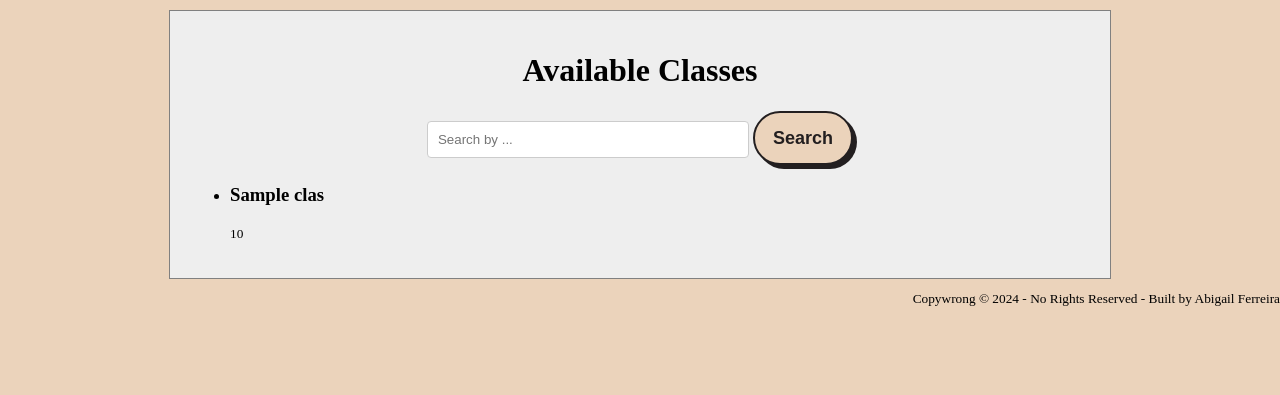
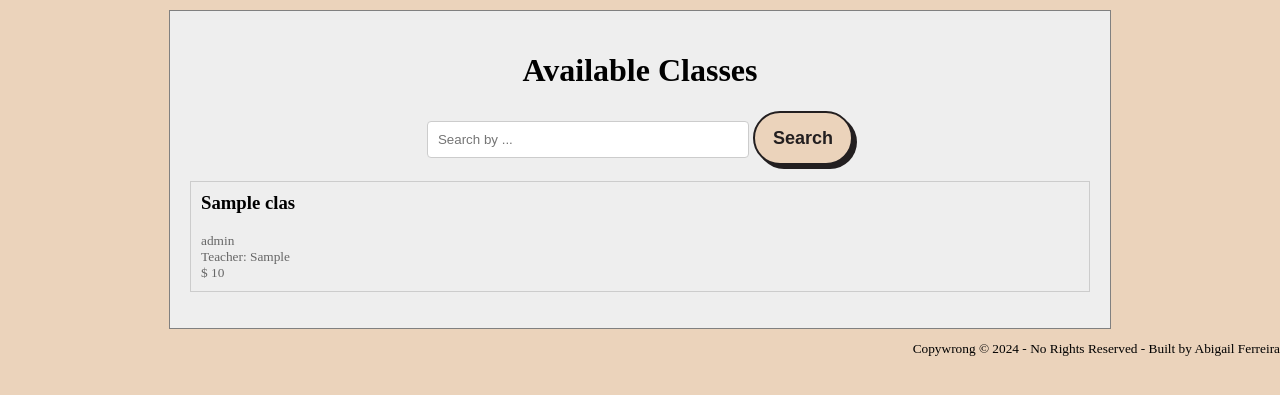
Before and after one commit to abi-7/Kiln-Connection, a PHP site: page /class.php in a window 1280 px wide. Shown: the part 46-441 px from the top of the page. Run offline with PHP 8.4, Linux system fonts and the light colour scheme; tables that the repository leaves empty or names only in its code hold one stand-in row (values such as "Sample post").

Commit message:
Update class.php
update how data is shown

```diff
--- a/class.php
+++ b/class.php
@@ -13,7 +13,7 @@ require('connect.php');
 
 // SQL is written as a String.
 //chronological order 5 most recent posts
-$query = "SELECT * FROM class ORDER BY class_name ASC LIMIT 10";
+$query = "SELECT * FROM class ORDER BY class_name ASC LIMIT 20";
 
 // A PDO::Statement is prepared from the query.
 $statement = $db->prepare($query);
@@ -54,14 +54,20 @@ $statement->execute();
             </p>
         </div>
     <?php else:?>
-        <ul>
+        <ul class="grid-container">
         <?php while($row = $statement->fetch()): ?>
-            <li>
+            <li class="grid-item">
                 <h3>
-                <?= $row['item_name'] ?>
+                <?= $row['class_name'] ?>
                 </h3>
                 <small>
-                <?= $row['item_cost'] ?>
+                <?= $row['class_level'] ?>
+                </small>
+                <small>Teacher:
+                <?= $row['artist_teacher'] ?>
+                </small>
+                <small>$
+                <?= $row['class_cost'] ?>
                 </small>
             </li>
             <?php endwhile; ?>
```
